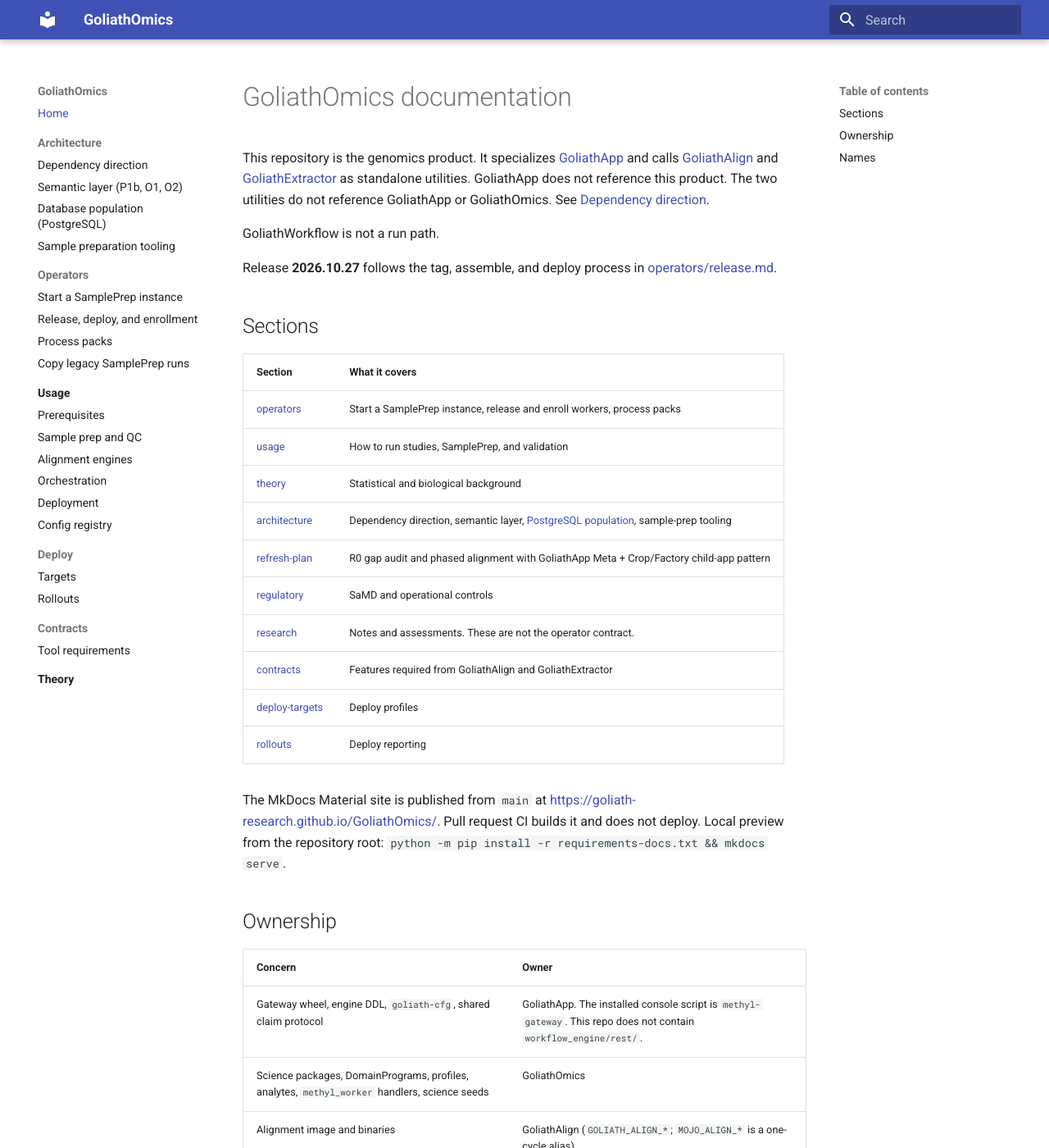
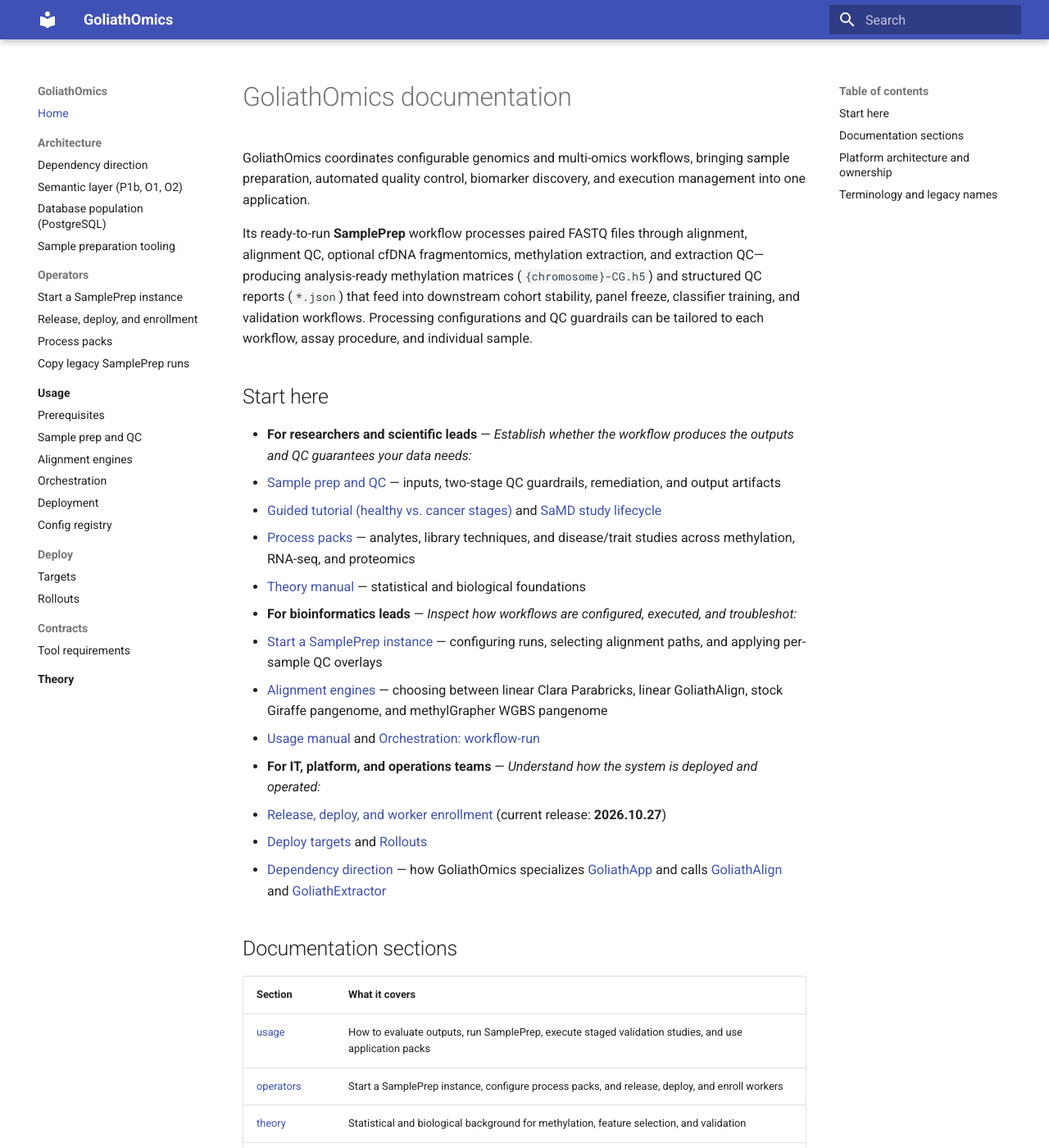
Before and after one commit to Goliath-Research/GoliathOmics, an MkDocs documentation site: the page built from docs/README.md, in a window 1280 px wide and 1400 px high. Shown: the whole window at 82% size. Built offline with MkDocs 1.6.1 and Material for MkDocs 9.7.7, drawn with Linux system fonts in a browser that asks for light colours; some of the changed text lies outside the part shown.

Commit message:
feat: add product metadata and update documentation and configuration for GoliathOmics

```diff
--- a/docs/README.md
+++ b/docs/README.md
@@ -1,29 +1,45 @@
 # GoliathOmics documentation
 
-This repository is the genomics product. It specializes [GoliathApp](https://github.com/Goliath-Research/GoliathApp) and calls [GoliathAlign](https://github.com/Goliath-Research/GoliathAlign) and [GoliathExtractor](https://github.com/Goliath-Research/GoliathExtractor) as standalone utilities. GoliathApp does not reference this product. The two utilities do not reference GoliathApp or GoliathOmics. See [Dependency direction](architecture/dependencies.md).
+GoliathOmics coordinates configurable genomics and multi-omics workflows, bringing sample preparation, automated quality control, biomarker discovery, and execution management into one application.
 
-GoliathWorkflow is not a run path.
+Its ready-to-run **SamplePrep** workflow processes paired FASTQ files through alignment, alignment QC, optional cfDNA fragmentomics, methylation extraction, and extraction QC—producing analysis-ready methylation matrices (`{chromosome}-CG.h5`) and structured QC reports (`*.json`) that feed into downstream cohort stability, panel freeze, classifier training, and validation workflows. Processing configurations and QC guardrails can be tailored to each workflow, assay procedure, and individual sample.
 
-Release **2026.10.27** follows the tag, assemble, and deploy process in [operators/release.md](operators/release.md).
+## Start here
 
-## Sections
+- **For researchers and scientific leads** — *Establish whether the workflow produces the outputs and QC guarantees your data needs:*
+  - [Sample prep and QC](usage/03-sample-prep-and-qc.md) — inputs, two-stage QC guardrails, remediation, and output artifacts
+  - [Guided tutorial (healthy vs. cancer stages)](usage/16-tutorial-healthy-vs-cancer-stages.md) and [SaMD study lifecycle](usage/18-samd-study-lifecycle.md)
+  - [Process packs](operators/process-packs.md) — analytes, library techniques, and disease/trait studies across methylation, RNA-seq, and proteomics
+  - [Theory manual](theory/index.md) — statistical and biological foundations
+- **For bioinformatics leads** — *Inspect how workflows are configured, executed, and troubleshot:*
+  - [Start a SamplePrep instance](operators/start-sample-prep.md) — configuring runs, selecting alignment paths, and applying per-sample QC overlays
+  - [Alignment engines](usage/alignment-engines.md) — choosing between linear Clara Parabricks, linear GoliathAlign, stock Giraffe pangenome, and methylGrapher WGBS pangenome
+  - [Usage manual](usage/index.md) and [Orchestration: workflow-run](usage/04-orchestration-workflow-run.md)
+- **For IT, platform, and operations teams** — *Understand how the system is deployed and operated:*
+  - [Release, deploy, and worker enrollment](operators/release.md) (current release: **2026.10.27**)
+  - [Deploy targets](deploy-targets.md) and [Rollouts](rollouts.md)
+  - [Dependency direction](architecture/dependencies.md) — how GoliathOmics specializes [GoliathApp](https://github.com/Goliath-Research/GoliathApp) and calls [GoliathAlign](https://github.com/Goliath-Research/GoliathAlign) and [GoliathExtractor](https://github.com/Goliath-Research/GoliathExtractor)
+
+## Documentation sections
 
 | Section | What it covers |
 |---------|----------------|
-| [operators](operators/start-sample-prep.md) | Start a SamplePrep instance, release and enroll workers, process packs |
-| [usage](usage/index.md) | How to run studies, SamplePrep, and validation |
-| [theory](theory/index.md) | Statistical and biological background |
-| [architecture](architecture/dependencies.md) | Dependency direction, semantic layer, [PostgreSQL population](architecture/database-population.md), sample-prep tooling |
-| [refresh-plan](refresh-plan.md) | R0 gap audit and phased alignment with GoliathApp Meta + Crop/Factory child-app pattern |
-| [regulatory](regulatory/README.md) | SaMD and operational controls |
-| [research](research/README.md) | Notes and assessments. These are not the operator contract. |
+| [usage](usage/index.md) | How to evaluate outputs, run SamplePrep, execute staged validation studies, and use application packs |
+| [operators](operators/start-sample-prep.md) | Start a SamplePrep instance, configure process packs, and release, deploy, and enroll workers |
+| [theory](theory/index.md) | Statistical and biological background for methylation, feature selection, and validation |
+| [regulatory](regulatory/README.md) | SaMD lifecycle and operational controls |
+| [research](research/README.md) | Disease application deep-dives, notes, and assessments |
+| [deploy-targets](deploy-targets.md) | Deployment profiles and target configurations |
+| [rollouts](rollouts.md) | Deployment reporting |
+| [architecture](architecture/dependencies.md) | Dependency direction, semantic layer, [PostgreSQL population](architecture/database-population.md), and sample-prep tooling |
 | [contracts](contracts/omics-tool-requirements.md) | Features required from GoliathAlign and GoliathExtractor |
-| [deploy-targets](deploy-targets.md) | Deploy profiles |
-| [rollouts](rollouts.md) | Deploy reporting |
+| [refresh-plan](refresh-plan.md) | Platform alignment roadmap (R0 gap audit through R5) |
 
 The MkDocs Material site is published from `main` at <https://goliath-research.github.io/GoliathOmics/>. Pull request CI builds it and does not deploy. Local preview from the repository root: `python -m pip install -r requirements-docs.txt && mkdocs serve`.
 
-## Ownership
+## Platform architecture and ownership
+
+GoliathOmics specializes [GoliathApp](https://github.com/Goliath-Research/GoliathApp) and calls [GoliathAlign](https://github.com/Goliath-Research/GoliathAlign) and [GoliathExtractor](https://github.com/Goliath-Research/GoliathExtractor) as standalone utilities. GoliathApp does not reference this product, and the two utilities do not reference GoliathApp or GoliathOmics. See [Dependency direction](architecture/dependencies.md). GoliathWorkflow is not a run path.
 
 | Concern | Owner |
 |---------|--------|
@@ -32,7 +48,7 @@ The MkDocs Material site is published from `main` at <https://goliath-research.g
 | Alignment image and binaries | GoliathAlign (`GOLIATH_ALIGN_*`; `MOJO_ALIGN_*` is a one-cycle alias) |
 | Linear BAM to HDF5 | GoliathExtractor |
 
-## Names
+## Terminology and legacy names
 
 Older chapters say **MethylPipeline**. That name means this genomics product. `methyl-*` remains the CLI alias for one release cycle (`methyl-workflow-run`, `methyl-cfg`, `methyl-study-start`). Platform commands use the `goliath` prefix and are documented with GoliathApp.
 
--- a/mkdocs.yml
+++ b/mkdocs.yml
@@ -1,7 +1,7 @@
 # MkDocs Material site. Pull request CI builds it and does not deploy.
 # Pushes to main publish https://goliath-research.github.io/GoliathOmics/
 site_name: GoliathOmics
-site_description: Genomics application on GoliathApp
+site_description: Configurable genomics and multi-omics workflows for sample preparation, automated quality control, and biomarker validation
 site_url: https://goliath-research.github.io/GoliathOmics/
 docs_dir: docs
 site_dir: site
--- a/pyproject.toml
+++ b/pyproject.toml
@@ -1,7 +1,7 @@
 [project]
 name = "methylpipeline"
 version = "1.0.0"
-description = "Unified Genomics Pipeline for Methylation Analysis"
+description = "Configurable genomics and multi-omics workflows for sample preparation, automated quality control, and biomarker study validation"
 readme = "README.md"
 requires-python = ">=3.10,<3.15"
 license = "MIT"
```
Also changed, not shown: README.md (+61 -19 lines), 1 other file.
